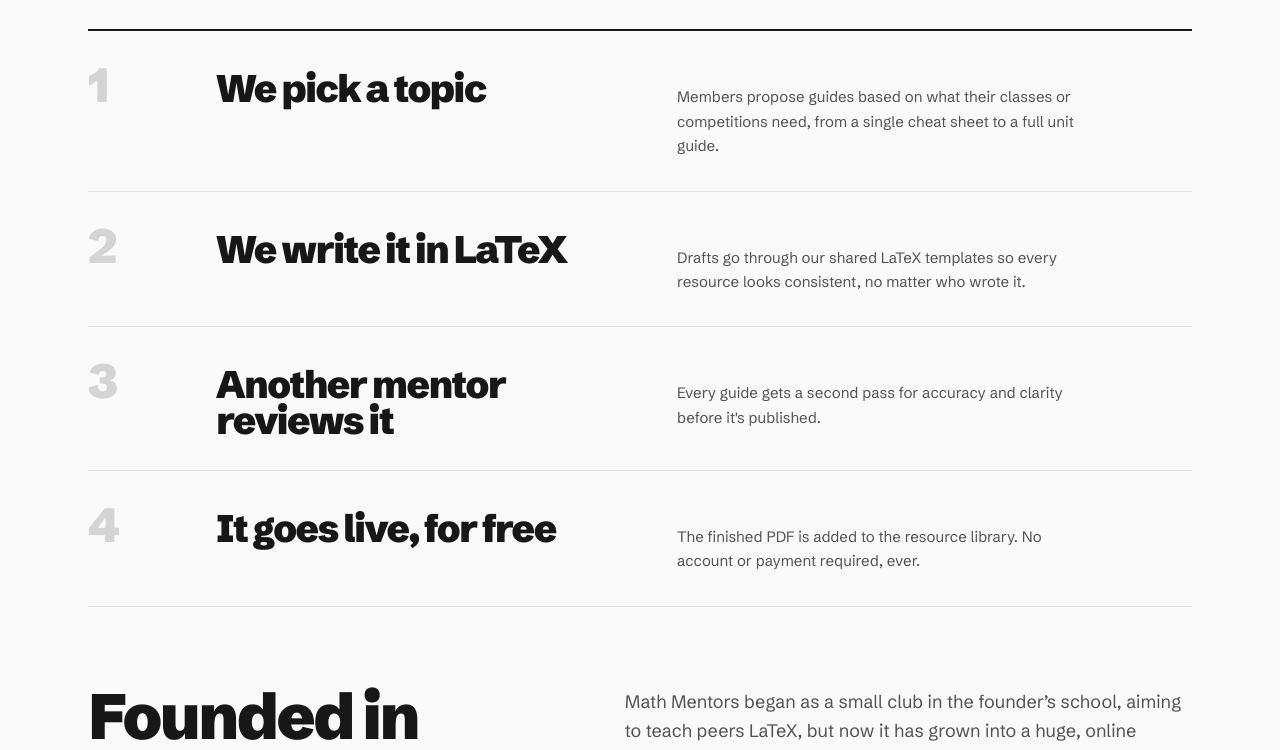
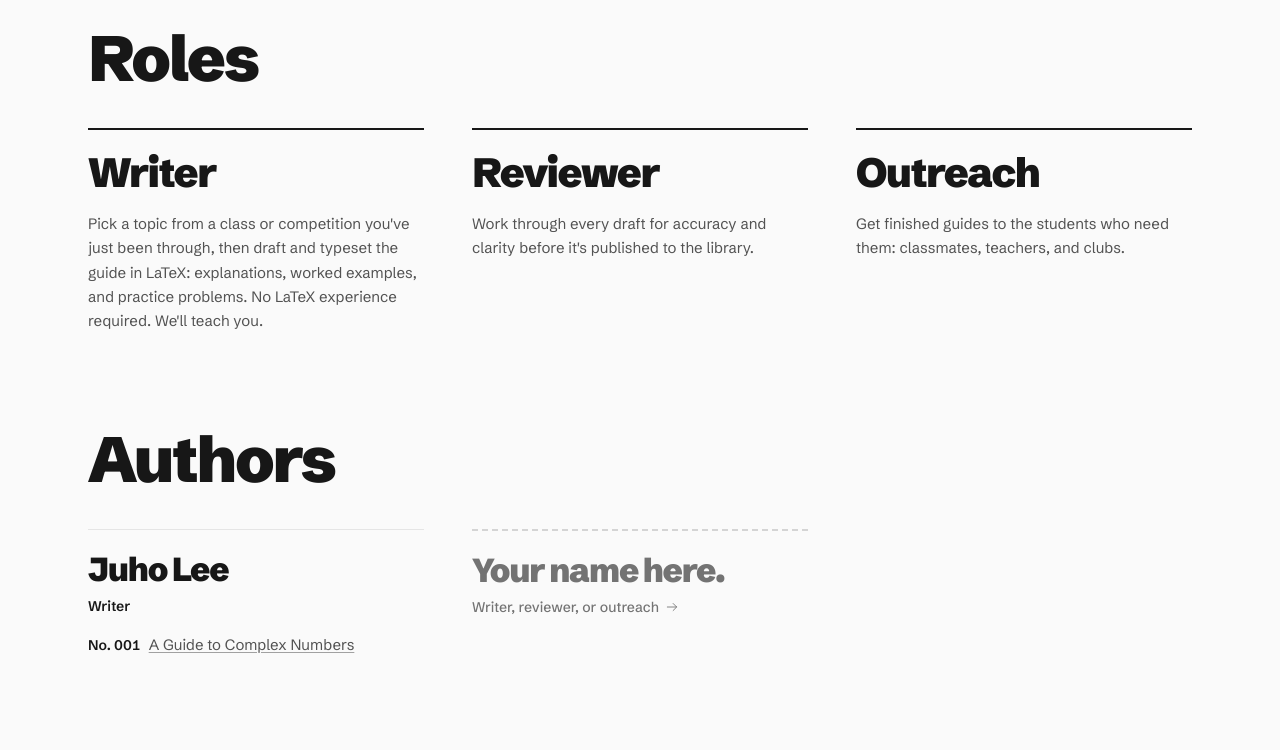
Before and after one commit to jhlee597/math-mentors, a Next.js app: page /about in a window 1280 px wide. Shown: the part 520-1270 px from the top of the page. Built offline with nearby package versions, Linux system fonts and the light colour scheme; a web font is replaced by a local one.

Commit message:
feat: enhance About and Join pages with roles and author details; update site data for clarity

```diff
--- a/src/app/about/page.tsx
+++ b/src/app/about/page.tsx
@@ -1,36 +1,16 @@
 import type { Metadata } from "next";
+import Link from "next/link";
 import Button from "@/components/Button";
+import { ArrowRight } from "@/components/icons";
 import Volume from "@/components/series/Volume";
-import { getSeries } from "@/data/resources";
+import VolumeNumber from "@/components/series/VolumeNumber";
+import { getSeries, getVolumeNumber, getVolumesBy } from "@/data/resources";
 import { site } from "@/data/site";
 
 export const metadata: Metadata = {
   title: "About | Math Mentors",
   description: site.description,
 };
-
-const steps = [
-  {
-    title: "We pick a topic",
-    description:
-      "Members propose guides based on what their classes or competitions need, from a single cheat sheet to a full unit guide.",
-  },
-  {
-    title: "We write it in LaTeX",
-    description:
-      "Drafts go through our shared LaTeX templates so every resource looks consistent, no matter who wrote it.",
-  },
-  {
-    title: "Another mentor reviews it",
-    description:
-      "Every guide gets a second pass for accuracy and clarity before it's published.",
-  },
-  {
-    title: "It goes live, for free",
-    description:
-      "The finished PDF is added to the resource library. No account or payment required, ever.",
-  },
-];
 
 export default function AboutPage() {
   const first = getSeries()[0];
@@ -50,25 +30,73 @@ export default function AboutPage() {
         )}
       </div>
 
-      {/* The order is the process, so each step keeps its number. */}
-      <ol className="mt-20 border-t-2 border-ink">
-        {steps.map((step, i) => (
-          <li key={step.title} className="grid gap-4 border-b border-border py-8 sm:grid-cols-[6rem_1fr_1.2fr] sm:items-baseline sm:gap-8">
-            <span className="title-set text-5xl text-neutral-300">{i + 1}</span>
-            <h2 className="title-set text-[clamp(1.75rem,3vw,2.5rem)] text-ink">{step.title}</h2>
-            <p className="max-w-[46ch] text-[15px] leading-relaxed text-neutral-600">{step.description}</p>
+      <section className="mt-20">
+        <h2 className="title-set text-[clamp(2.5rem,5vw,4rem)] text-ink">Roles</h2>
+        <ul className="mt-10 grid gap-10 md:grid-cols-3 md:gap-8 lg:gap-12">
+          {site.roles.map((role) => (
+            <li key={role.title} className="border-t-2 border-ink pt-6">
+              <h3 className="title-set text-[clamp(2rem,3.2vw,2.75rem)] text-ink">{role.title}</h3>
+              <p className="mt-5 max-w-[40ch] text-[15px] leading-relaxed text-neutral-600">{role.description}</p>
+            </li>
+          ))}
+        </ul>
+      </section>
+
+      {/* Same three columns as the roles; the list ends on an open place, like the series does. */}
+      <section className="mt-24">
+        <h2 className="title-set text-[clamp(2.5rem,5vw,4rem)] text-ink">Authors</h2>
+        <ul className="mt-10 grid gap-10 md:grid-cols-3 md:gap-8 lg:gap-12">
+          {site.team.map((person) => {
+            const volumes = getVolumesBy(person.name);
+            return (
+              <li key={person.name} className="border-t border-border pt-6">
+                <p className="title-set text-[clamp(1.75rem,2.6vw,2.25rem)] text-ink">{person.name}</p>
+                <p className="mt-3 text-sm font-semibold text-ink">{person.roles.join(" · ")}</p>
+                {person.bio && (
+                  <p className="mt-4 max-w-[40ch] text-[15px] leading-relaxed text-neutral-600">{person.bio}</p>
+                )}
+                {volumes.length > 0 && (
+                  <ul className="mt-4">
+                    {volumes.map((volume) => (
+                      <li key={volume.slug}>
+                        <Link
+                          href={`/resources/${volume.slug}`}
+                          className="inline-flex min-h-8 items-baseline gap-2 text-[15px] text-neutral-600 hover:text-ink"
+                        >
+                          <span className="text-sm font-semibold text-ink">
+                            <VolumeNumber n={getVolumeNumber(volume)} />
+                          </span>
+                          <span className="underline decoration-neutral-400 underline-offset-2 hover:decoration-current">
+                            {volume.title}
+                          </span>
+                        </Link>
+                      </li>
+                    ))}
+                  </ul>
+                )}
+              </li>
+            );
+          })}
+          <li className="border-t-2 border-dashed border-neutral-300 pt-6">
+            <Link href="/join" className="group block text-neutral-500 transition-colors duration-300 hover:text-ink">
+              <span className="title-set block text-[clamp(1.75rem,2.6vw,2.25rem)]">Your name here.</span>
+              <span className="mt-3 inline-flex items-center gap-1.5 text-sm font-medium">
+                Writer, reviewer, or outreach
+                <ArrowRight className="h-3.5 w-3.5 transition-transform duration-300 ease-out-expo group-hover:translate-x-0.5" />
+              </span>
+            </Link>
           </li>
-        ))}
-      </ol>
+        </ul>
+      </section>
 
-      <section className="mt-20 grid gap-8 lg:grid-cols-[1fr_1.2fr] lg:gap-16">
+      <section className="mt-24 grid gap-8 lg:grid-cols-[1fr_1.2fr] lg:gap-16">
         <h2 className="title-set text-[clamp(2.5rem,5vw,4rem)] text-ink">
           Founded in <span >{site.founded}</span>.
         </h2>
         <div>
           <p className="max-w-[56ch] text-lg leading-relaxed text-neutral-600">
             Math Mentors began as a small club in the founder&rsquo;s school, aiming to teach peers
-            LaTeX, but now it has grown into a huge, online library. Want to contribute?
+            LaTeX, but now it has grown into a huge, online library. Want to contribute? {site.noLatexNeeded}
           </p>
           <div className="mt-7">
             <Button href="/join" size="lg">
--- a/src/components/home/BackCover.tsx
+++ b/src/components/home/BackCover.tsx
@@ -39,8 +39,7 @@ export default function BackCover() {
           </h2>
           <div>
             <p className="max-w-[46ch] text-[15px] leading-relaxed text-neutral-300">
-              We need writers, LaTeX typesetters, reviewers, and people to spread the word. No LaTeX
-              experience required. We&rsquo;ll teach you.
+              Join us to use your passion for mathematics to create real impact. {site.noLatexNeeded}
             </p>
             <div className="mt-6 flex flex-wrap gap-3">
               <Button href="/join" variant="inverse">
--- a/src/components/home/Colophon.tsx
+++ b/src/components/home/Colophon.tsx
@@ -3,15 +3,11 @@ import { site } from "@/data/site";
 const lines = [
   {
     claim: "Written by students who just took the course.",
-    detail: "So every guide explains things the way a classmate would.",
-  },
-  {
-    claim: "Typeset in LaTeX, like a real textbook.",
-    detail: "Every volume uses the same templates, so every guide reads cleanly, whoever wrote it.",
+    detail: "We believe that students who have taken the course can reflect their experiences of learning the materials on their work, since they know exactly what they struggled on. We bring these ideas to reality using LaTeX, an important software that will be used in their future academic career as well.",
   },
   {
     claim: "Complete, and free.",
-    detail: "Full derivations, worked examples, and practice problems. No accounts, no paywalls.",
+    detail: "We publish our work here on the internet for free without any paywalls or any need to create an account.",
   },
 ];
 
@@ -29,9 +25,10 @@ export default function Colophon() {
       <h2 className="sr-only">Why Math Mentors</h2>
       <ol className="border-t-2 border-ink">
         {lines.map((line) => (
-          <li key={line.claim} className="grid gap-3 border-b border-border py-8 md:grid-cols-[1.6fr_1fr] md:items-baseline md:gap-12">
-            <p className="title-set text-balance text-[clamp(1.9rem,3.6vw,3rem)] text-ink">{line.claim}</p>
-            <p className="max-w-[44ch] text-[15px] leading-relaxed text-neutral-600">{line.detail}</p>
+          // Same column split as the hero; both texts trimmed to cap height so their tops line up.
+          <li key={line.claim} className="grid gap-6 border-b border-border py-10 md:grid-cols-[1.35fr_1fr] md:gap-16">
+            <p className="title-set text-balance text-[clamp(1.9rem,3.6vw,3rem)] text-ink [text-box:trim-both_cap_alphabetic]">{line.claim}</p>
+            <p className="max-w-[44ch] text-[15px] leading-relaxed text-neutral-600 [text-box:trim-both_cap_alphabetic]">{line.detail}</p>
           </li>
         ))}
       </ol>
--- a/src/data/resources.ts
+++ b/src/data/resources.ts
@@ -96,6 +96,11 @@ export function getVolumeNumber(resource: Resource): number {
   return getSeries().findIndex((r) => r.slug === resource.slug) + 1;
 }
 
+/** Guides a person wrote, in series order. */
+export function getVolumesBy(name: string): Resource[] {
+  return getSeries().filter((r) => r.authors.includes(name));
+}
+
 /** The number the next published guide will get. */
 export function getNextVolumeNumber(): number {
   return resources.length + 1;
--- a/src/data/site.ts
+++ b/src/data/site.ts
@@ -2,9 +2,13 @@
 
 import { resources } from "@/data/resources";
 
+// Said wherever we ask people to join (home back cover, About, Join).
+const noLatexNeeded = "No LaTeX experience required. We'll teach you.";
+
 export const site = {
   name: "Math Mentors",
   shortName: "MM",
+  noLatexNeeded,
   tagline: "Free, comprehensive study guides for every kind of math learner",
   hook:
     "We're a student-run volunteer organization that writes LaTeX-typeset problem sheets, packets, equation sheets, and full guides, then gives them away for free, for any math course or level.",
@@ -31,6 +35,33 @@ export const site = {
   // (https://formspree.io/f/xxxxxxxx). Submissions land in your email + the
   // Formspree dashboard for you to review before adding them to testimonials.ts.
   testimonialFormEndpoint: "https://formspree.io/f/mdaqdgjp",
+
+  // The three jobs on every volume. Shown on About and on Join's credits page.
+  roles: [
+    {
+      title: "Writer",
+      credit: "Written by",
+      description:
+        `Pick a topic from a class or competition you've just been through, then draft and typeset the guide in LaTeX: explanations, worked examples, and practice problems. ${noLatexNeeded}`,
+    },
+    {
+      title: "Reviewer",
+      credit: "Reviewed by",
+      description: "Work through every draft for accuracy and clarity before it's published to the library.",
+    },
+    {
+      title: "Outreach",
+      credit: "Shared by",
+      description: "Get finished guides to the students who need them: classmates, teachers, and clubs.",
+    },
+  ],
+
+  // The people on the About page. `roles` must match a title above; `bio` is
+  // one or two sentences and can be left empty until the person writes one.
+  // The volumes each person wrote are picked up from resources.ts by name.
+  team: [
+    { name: "Juho Lee", roles: ["Writer"], bio: "" },
+  ],
 
   features: [
     {
```
Also changed, not shown: src/app/join/page.tsx (+5 -28 lines).
